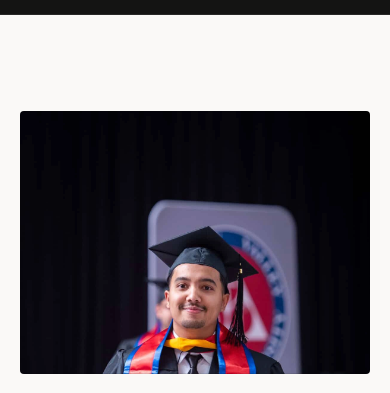
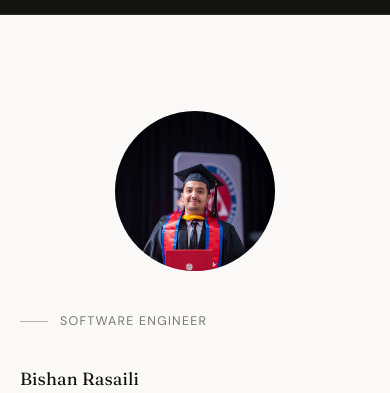
Before and after one commit to bishan20/bishan20.github.io, a plain HTML site: page index.html in a window 390 px wide. Shown: the part 47-440 px from the top of the page. Drawn offline with Linux system fonts and the light colour scheme.

Commit message:
feat: make profile pic circular for mobile device

```diff
--- a/index.html
+++ b/index.html
@@ -171,9 +171,22 @@
     @media (max-width: 820px) {
       .hero-grid {
         grid-template-columns: 1fr;
+        gap: 2.5rem;
       }
-      .hero-photo-col { order: -1; }
-      .hero-photo { aspect-ratio: 4/3; max-height: 280px; }
+      .hero-photo-col {
+        order: -1;
+        display: flex;
+        justify-content: center;
+      }
+      .hero-photo {
+        width: 160px;
+        height: 160px;
+        aspect-ratio: 1/1;
+        border-radius: 50%;
+        object-fit: cover;
+        object-position: center top;
+        max-height: none;
+      }
     }
 
     .hero-name {
@@ -744,7 +757,7 @@
 
     <!-- Right: photo -->
     <div class="hero-photo-col reveal">
-      <img src="profile.webp" alt="Bishan Rasaili" class="hero-photo" />
+      <img src="profile.webp?v=20260523" alt="Bishan Rasaili" class="hero-photo" />
     </div>
 
   </div>
```
